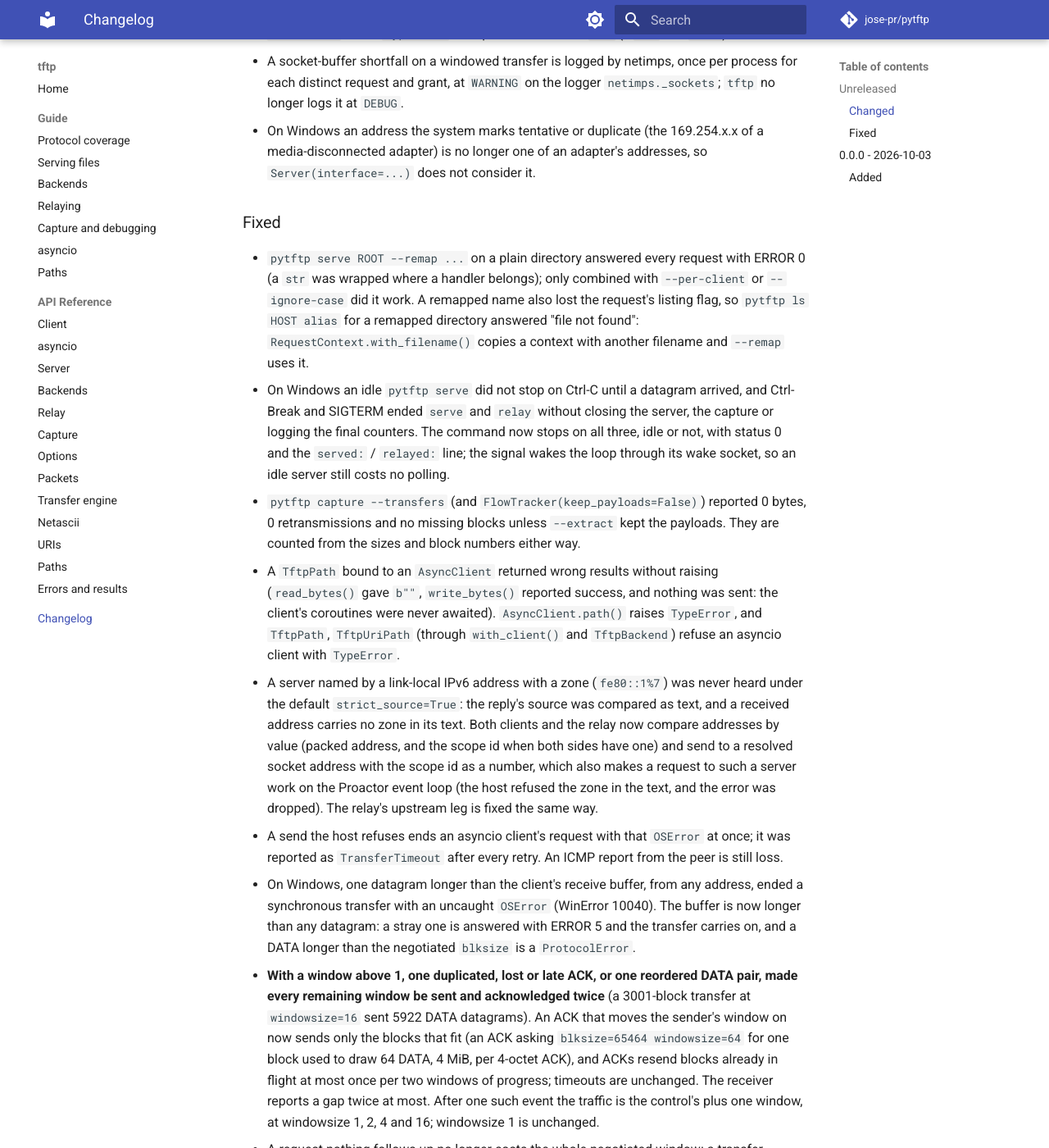
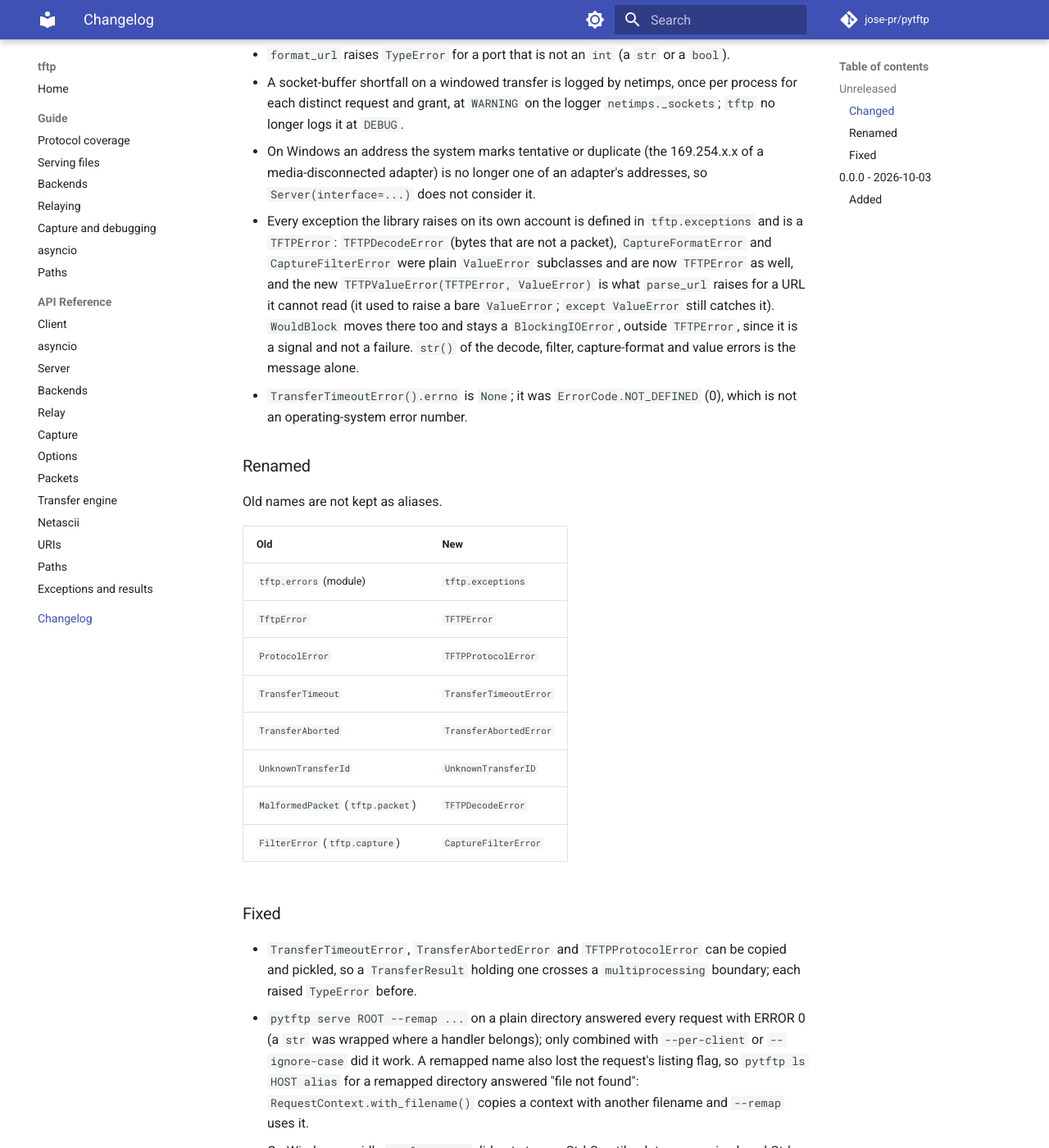
Before and after one commit to jose-pr/pytftp, an MkDocs documentation site: the page built from docs/changelog.md, in a window 1280 px wide and 1400 px high, scrolled down 856 px. Shown: the whole window at 82% size. Built offline with MkDocs 1.6.1 and Material for MkDocs 9.7.7, drawn with Linux system fonts in a browser that asks for light colours; comment, search, counter and statistics services are not loaded; some of the changed text lies outside the part shown.

Commit message:
docs: the exceptions page, the header, the README and the changelog name the new exception classes
The shipped header says which role each exception plays (a handler's
refusal, a client's remote ERROR, what a transfer result holds) and which
are also builtins; the changelog starts its Renamed table.

```diff
--- a/CHANGELOG.md
+++ b/CHANGELOG.md
@@ -11,15 +11,15 @@
 
 - **Defaults that bound what a request can hold.** `ServerLimits(max_idle=60.0)`
   is new: a transfer with no datagram from its peer for 60 seconds ends with
-  `TransferTimeout`, and a `timeout` the client negotiated cannot extend it
+  `TransferTimeoutError`, and a `timeout` the client negotiated cannot extend it
   (pass `max_idle=None` for the old behaviour: a request asking `timeout=255`
   was held for over two hours). It counts the peer's silence, not the
   transfer's length. `max_sessions` now defaults to 500 on every platform,
   where it was unlimited outside Windows (`None` still means unlimited, and on
   Windows 510, the most `select()` can watch). `pytftp serve --max-sessions`
   defaults to 500; 0 is unlimited.
-- `TftpError(code, message)` raises `TypeError` for a `code` that is not an
-  `int` (so `TftpError("no such file")` is refused instead of taking the text
+- `TFTPError(code, message)` raises `TypeError` for a `code` that is not an
+  `int` (so `TFTPError("no such file")` is refused instead of taking the text
   as its code) or a `message` that is not text, and `ValueError` for a code
   outside 0..65535. `encode_error` never raises.
 - Requires `netimps>=0.4.0,<0.5`; netimps 0.3 is no longer supported.
@@ -40,9 +40,39 @@
 - On Windows an address the system marks tentative or duplicate (the
   169.254.x.x of a media-disconnected adapter) is no longer one of an
   adapter's addresses, so `Server(interface=...)` does not consider it.
+- Every exception the library raises on its own account is defined in
+  `tftp.exceptions` and is a `TFTPError`: `TFTPDecodeError` (bytes that are not
+  a packet), `CaptureFormatError` and `CaptureFilterError` were plain
+  `ValueError` subclasses and are now `TFTPError` as well, and the new
+  `TFTPValueError(TFTPError, ValueError)` is what `parse_url` raises for a
+  URL it cannot read (it used to raise a bare `ValueError`; `except ValueError`
+  still catches it). `WouldBlock` moves there too and stays a
+  `BlockingIOError`, outside `TFTPError`, since it is a signal and not a
+  failure. `str()` of the decode, filter, capture-format and value errors is
+  the message alone.
+- `TransferTimeoutError().errno` is `None`; it was `ErrorCode.NOT_DEFINED`
+  (0), which is not an operating-system error number.
+
+### Renamed
+
+Old names are not kept as aliases.
+
+| Old | New |
+| --- | --- |
+| `tftp.errors` (module) | `tftp.exceptions` |
+| `TftpError` | `TFTPError` |
+| `ProtocolError` | `TFTPProtocolError` |
+| `TransferTimeout` | `TransferTimeoutError` |
+| `TransferAborted` | `TransferAbortedError` |
+| `UnknownTransferId` | `UnknownTransferID` |
+| `MalformedPacket` (`tftp.packet`) | `TFTPDecodeError` |
+| `FilterError` (`tftp.capture`) | `CaptureFilterError` |
 
 ### Fixed
 
+- `TransferTimeoutError`, `TransferAbortedError` and `TFTPProtocolError` can be
+  copied and pickled, so a `TransferResult` holding one crosses a
+  `multiprocessing` boundary; each raised `TypeError` before.
 - `pytftp serve ROOT --remap ...` on a plain directory answered every request
   with ERROR 0 (a `str` was wrapped where a handler belongs); only combined
   with `--per-client` or `--ignore-case` did it work. A remapped name also
@@ -74,13 +104,13 @@
   work on the Proactor event loop (the host refused the zone in the text, and
   the error was dropped). The relay's upstream leg is fixed the same way.
 - A send the host refuses ends an asyncio client's request with that
-  `OSError` at once; it was reported as `TransferTimeout` after every retry.
+  `OSError` at once; it was reported as `TransferTimeoutError` after every retry.
   An ICMP report from the peer is still loss.
 - On Windows, one datagram longer than the client's receive buffer, from any
   address, ended a synchronous transfer with an uncaught `OSError` (WinError
   10040). The buffer is now longer than any datagram: a stray one is answered
   with ERROR 5 and the transfer carries on, and a DATA longer than the
-  negotiated `blksize` is a `ProtocolError`.
+  negotiated `blksize` is a `TFTPProtocolError`.
 - **With a window above 1, one duplicated, lost or late ACK, or one reordered
   DATA pair, made every remaining window be sent and acknowledged twice** (a
   3001-block transfer at `windowsize=16` sent 5922 DATA datagrams). An ACK
@@ -99,7 +129,7 @@
   stays queued until its deadline, no longer keeps the transfer, its file and
   its window alive (200 downloads asking `timeout=255` kept 799 MiB
   referenced, outside every limit).
-- A handler's `TftpError` that could not be encoded as an ERROR (a NUL in
+- A handler's `TFTPError` that could not be encoded as an ERROR (a NUL in
   the message, a code outside 0..65535) ended the synchronous server's thread
   for every client, and left an `AsyncServer` session open for good. Every
   ERROR now encodes: a NUL in the text is sent as `?`, the text is cut to 512
--- a/mkdocs.yml
+++ b/mkdocs.yml
@@ -49,7 +49,7 @@
       - Netascii: api/netascii.md
       - URIs: api/uri.md
       - Paths: api/path.md
-      - Errors and results: api/errors.md
+      - Exceptions and results: api/exceptions.md
   - Changelog: changelog.md
 
 plugins:
```
Also changed, not shown: README.md (+1 -1 lines), docs/api/errors.md (deleted, +0 -5 lines), docs/api/exceptions.md (added, +5 -0 lines), docs/async.md (+1 -1 lines), docs/serving.md (+1 -1 lines), src/tftp/AGENTS.md (+55 -29 lines), 1 other file.
